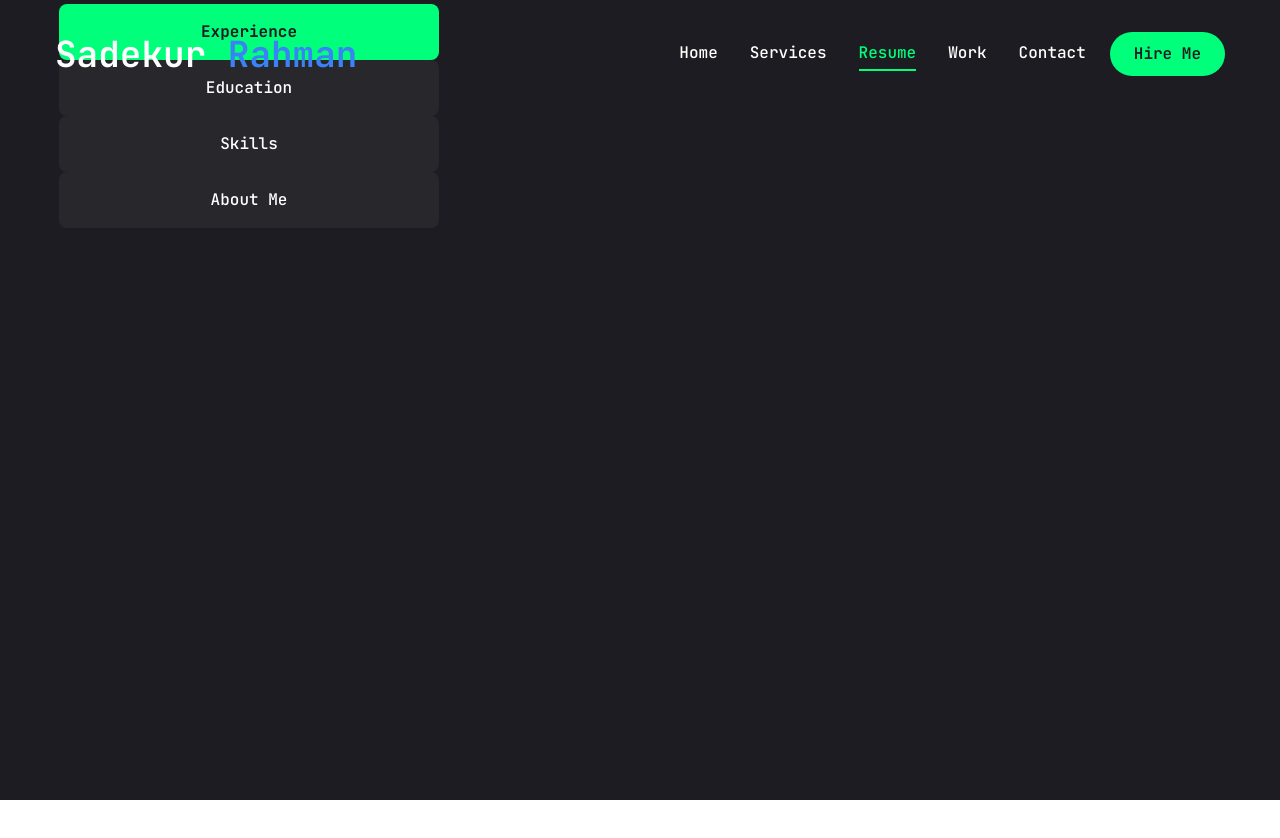
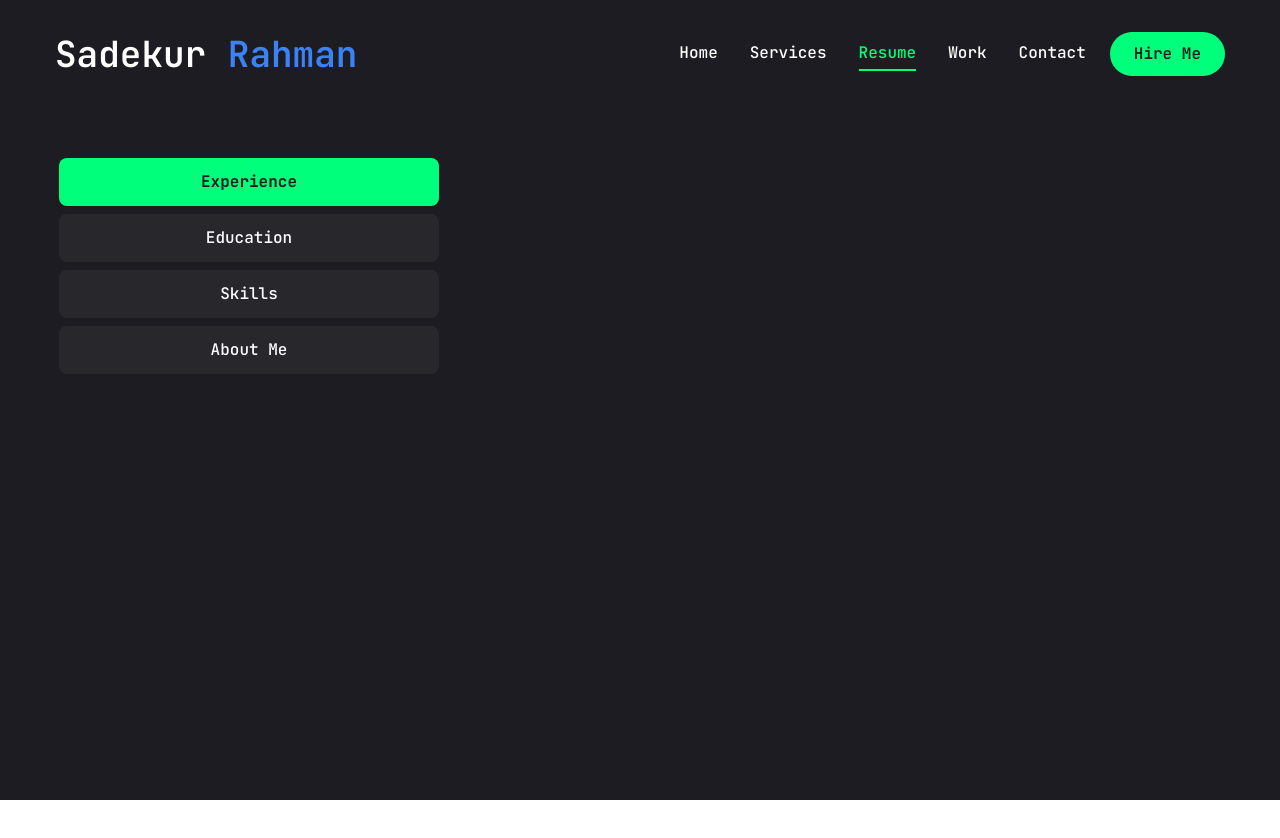
Before and after one commit to sadekur/pfs-2, a Next.js app: page /resume in a window 1280 px wide. Shown: the top 838 px of the page. Built offline with nearby package versions, Linux system fonts and the light colour scheme.

Commit message:
Update: Ui resume page

```diff
--- a/app/resume/page.jsx
+++ b/app/resume/page.jsx
@@ -220,7 +220,7 @@ const Resume = () => {
     animate={{ opacity: 1, transition: { delay: 2.4, duration: 0.4, ease: "easeIn" } }}
     className="min-h-[80vh] flex flex-col justify-center py-12 xl:py-0"
   >
-    <div className="container mx-auto">
+    <div className="container mx-auto pt-[60px] xl:pt-[150px]">
       <Tabs defaultValue="experience" className="flex flex-col w-full max-w-[388px] max-auto xl:max-0 gap-6">
         <TabsList className="flex flex-col xl:flex-col">
           <TabsTrigger value="experience">Experience</TabsTrigger>
--- a/components/ui/tabs.jsx
+++ b/components/ui/tabs.jsx
@@ -22,7 +22,7 @@ const TabsTrigger = React.forwardRef(({ className, ...props }, ref) => (
   <TabsPrimitive.Trigger
     ref={ref}
     className={cn(
-      "inline-flex itema-center w-full bg-[#27272c] justify-center whitespace-nowrap text-white rounded-lg p-3 text-balance font-medium ring-offset-white transection-all disabled:pointer-events-none disabled:opacity-58 data-[state=active]:bg-accent data-[state=active]:text-primary data-[state=active]:font-bold data-[state=active]:shadow-sm",
+      "inline-flex itema-center w-full bg-[#27272c] my-1 justify-center whitespace-nowrap text-white rounded-lg p-3 text-base font-medium ring-offset-white transection-all disabled:pointer-events-none disabled:opacity-58 data-[state=active]:bg-accent data-[state=active]:text-primary data-[state=active]:font-bold data-[state=active]:shadow-sm",
       className
     )}
     {...props} />
@@ -33,7 +33,7 @@ const TabsContent = React.forwardRef(({ className, ...props }, ref) => (
   <TabsPrimitive.Content
     ref={ref}
     className={cn(
-      "mt-2 ring-offset-background focus-visible:outline-none focus-visible:ring-2 focus-visible:ring-ring focus-visible:ring-offset-2",
+      "min-h-[480px] ring-offset-background focus-visible:outline-none focus-visible:ring-2 focus-visible:ring-ring focus-visible:ring-offset-2",
       className
     )}
     {...props} />
```
